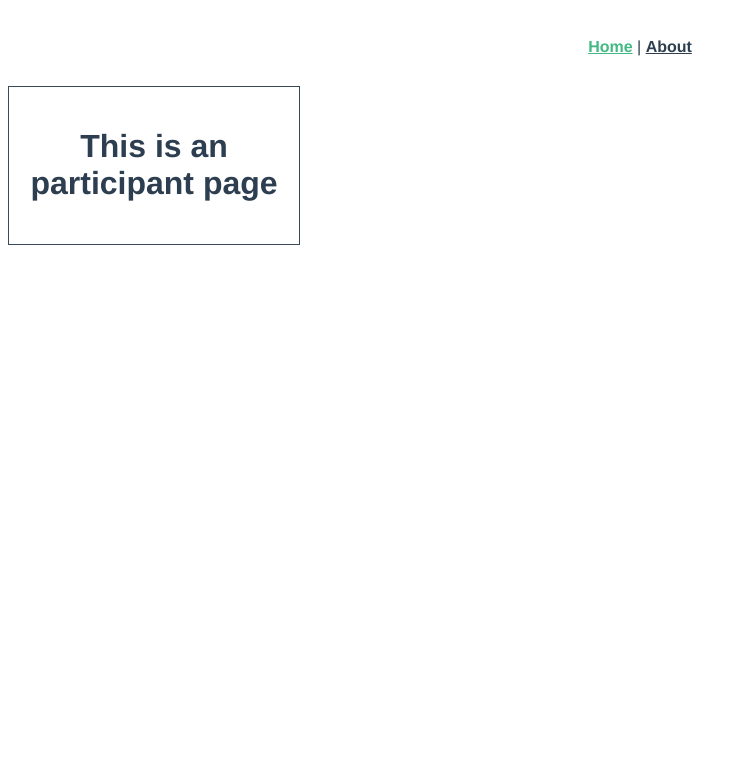
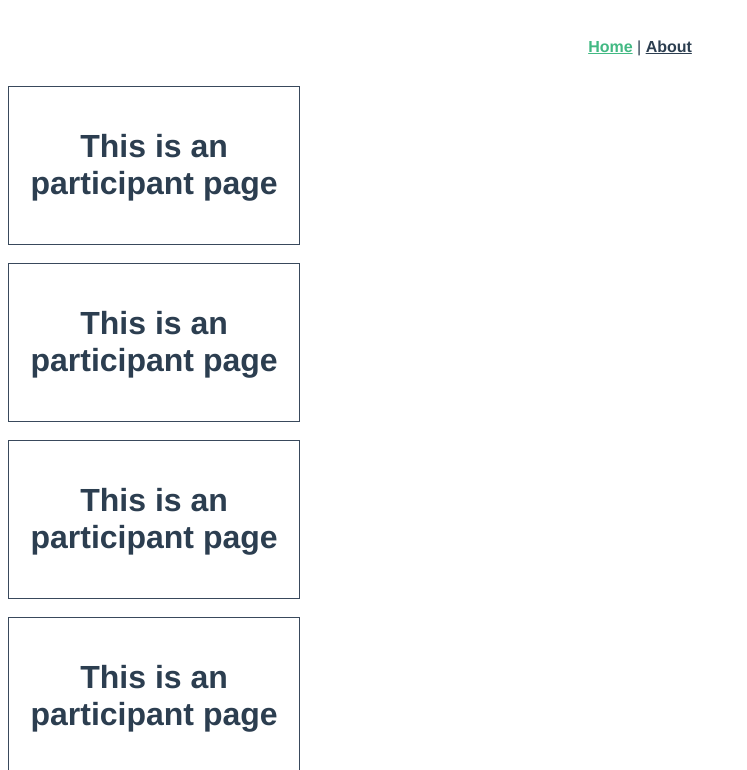
Before and after one commit to sirkittbreaker/713-DAY06-Vue-Participant, a Vue app in the folder 713-frontend/: page / in a window 1280 px wide. Shown: the top 770 px of the page, without its empty margins (0-747 px from the left). Built offline with nearby package versions, Linux system fonts and the light colour scheme; the HTML template or start-up script is replaced by a standard one.

Commit message:
Created a list of participants using ref and used v-for directive to render ParticipantCard for each participant

```diff
--- a/713-frontend/src/views/ParticipantListView.vue
+++ b/713-frontend/src/views/ParticipantListView.vue
@@ -1,9 +1,17 @@
 <script setup lang="ts">
+import { ref } from 'vue'
 import ParticipantCard from '@/components/ParticipantCard.vue'
+
+const participants = ref([
+  { id: 1, name: 'John Doe' },
+  { id: 2, name: 'Jane Doe' },
+  { id: 3, name: 'Alice' },
+  { id: 4, name: 'Bob' },
+])
 </script>
 
 <template>
   <div>
-    <ParticipantCard />
+    <ParticipantCard v-for="participant in participants" :key="participant.id" />
   </div>
 </template>
```
